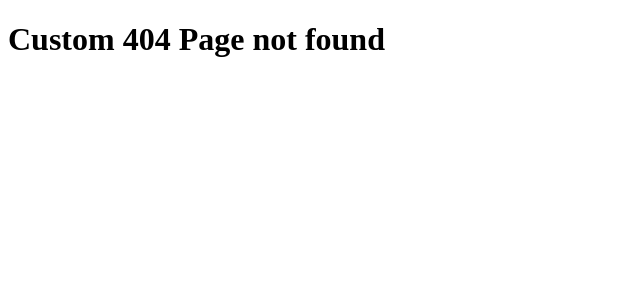
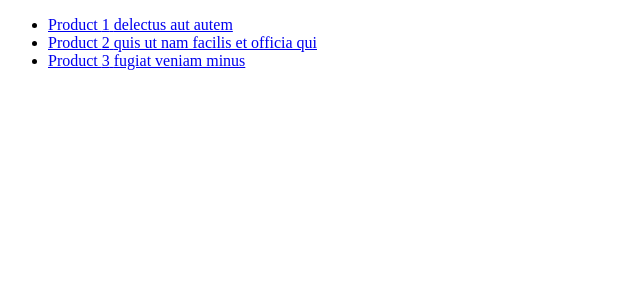
Before and after one commit to iktarun/nextjs-learning, a Next.js app: page /products in a window 1280 px wide. Before the commit this address had no page. Shown: the top 300 px of the page, without its empty margins (0-640 px from the left). Built offline with nearby package versions, Linux system fonts and the light colour scheme; data requests are answered from the project's data file.

Commit message:
Next.js Tutorial - 29 - Incremental Static Regeneration

```diff
--- /dev/null
+++ b/db.json
@@ -0,0 +1,28 @@
+{
+  "products": [
+    {
+      "userId": 1,
+      "id": 1,
+      "title": "delectus aut autem",
+      "completed": false,
+      "price": 500,
+      "description": "1- Lorem Ipsum is simply dummy text of the printing and typesetting industry. Lorem Ipsum has been the industry's standard dummy text ever since the 1500s, when an unknown printer took a galley of type and scrambled it to make a type specimen book. It has survived not only five centuries, but also the leap into electronic typesetting, remaining essentially unchanged. It was popularised in the 1960s with the release of Letraset sheets containing Lorem Ipsum passages, and more recently with desktop publishing software like Aldus PageMaker including versions of Lorem Ipsum"
+    },
+    {
+      "userId": 1,
+      "id": 2,
+      "title": "quis ut nam facilis et officia qui",
+      "completed": false,
+      "price": 500,
+      "description": "2- Lorem Ipsum is simply dummy text of the printing and typesetting industry. Lorem Ipsum has been the industry's standard dummy text ever since the 1500s, when an unknown printer took a galley of type and scrambled it to make a type specimen book. It has survived not only five centuries, but also the leap into electronic typesetting, remaining essentially unchanged. It was popularised in the 1960s with the release of Letraset sheets containing Lorem Ipsum passages, and more recently with desktop publishing software like Aldus PageMaker including versions of Lorem Ipsum"
+    },
+    {
+      "userId": 1,
+      "id": 3,
+      "title": "fugiat veniam minus",
+      "completed": false,
+      "price": 500,
+      "description": "3- Lorem Ipsum is simply dummy text of the printing and typesetting industry. Lorem Ipsum has been the industry's standard dummy text ever since the 1500s, when an unknown printer took a galley of type and scrambled it to make a type specimen book. It has survived not only five centuries, but also the leap into electronic typesetting, remaining essentially unchanged. It was popularised in the 1960s with the release of Letraset sheets containing Lorem Ipsum passages, and more recently with desktop publishing software like Aldus PageMaker including versions of Lorem Ipsum"
+    }
+  ]
+}
--- a/package.json
+++ b/package.json
@@ -4,6 +4,7 @@
   "description": "nextjs app learning project",
   "main": "index.js",
   "dependencies": {
+    "json-server": "^0.17.0",
     "next": "^12.2.4",
     "react": "^18.2.0",
     "react-dom": "^18.2.0"
@@ -13,7 +14,8 @@
     "dev": "next dev",
     "build": "next build",
     "start": "next start",
-    "lint": "next lint"
+    "lint": "next lint",
+    "serve-json": "json-server --watch db.json --port 4000"
   },
   "repository": {
     "type": "git",
--- a/pages/posts/index.js
+++ b/pages/posts/index.js
@@ -28,7 +28,7 @@ export async function getStaticProps() {
 
   return {
     props: {
-      posts: data,
+      posts: data.slice(0, 3),
     },
   };
 }
--- /dev/null
+++ b/pages/products/index.js
@@ -0,0 +1,34 @@
+import Link from "next/link";
+
+function ProductList({ products }) {
+  return (
+    <div>
+      <ul>
+        {products.map((product) => {
+          return (
+            <li key={product.id}>
+              <Link href={`/products/${product.id}`}>
+                <a>
+                  Product {product.id} {product.title}
+                </a>
+              </Link>
+            </li>
+          );
+        })}
+      </ul>
+    </div>
+  );
+}
+
+export default ProductList;
+
+export async function getStaticProps() {
+  const response = await fetch("http://localhost:4000/products");
+  const data = await response.json();
+
+  return {
+    props: {
+      products: data,
+    },
+  };
+}
```
Also changed, not shown: pages/products/[productId].js (added, +40 -0 lines), pages/productOld/[productId]/index.js (renamed from pages/product/[productId]/index.js), pages/productOld/[productId]/review/[reviewId].js (renamed from pages/product/[productId]/review/[reviewId].js), pages/productOld/index.js (renamed from pages/product/index.js), pages/productOld/sweater.js (renamed from pages/product/sweater.js), 1 other file (tests, documents, lock files or other folders).
